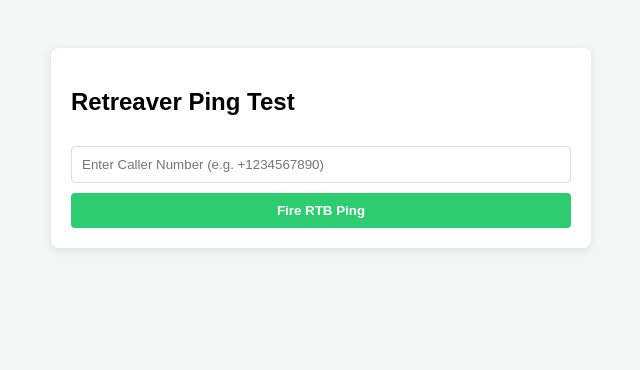
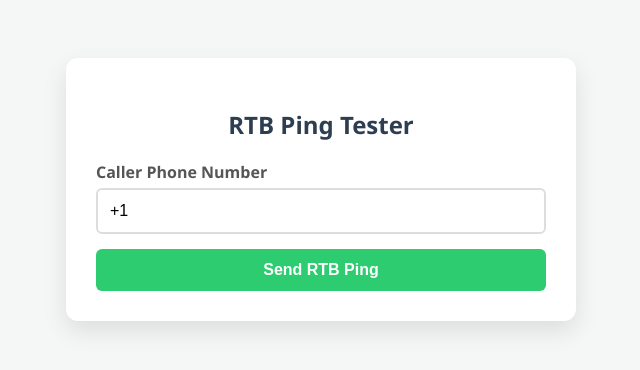
Before and after one commit to hamza2233-dev/auto-ping3, a website: page index.html in a window 1280 px wide. Shown: the whole page, without its empty margins (319-959 px from the left). Drawn offline with Linux system fonts and the light colour scheme.

Commit message:
Update index.html

```diff
--- a/index.html
+++ b/index.html
@@ -2,36 +2,70 @@
 <html lang="en">
 <head>
     <meta charset="UTF-8">
-    <title>Retreaver RTB Ping Tool</title>
+    <meta name="viewport" content="width=device-width, initial-scale=1.0">
+    <title>Retreaver RTB Tester</title>
     <style>
-        body { font-family: sans-serif; padding: 40px; background: #f4f7f6; }
-        .card { background: white; padding: 20px; border-radius: 8px; box-shadow: 0 2px 10px rgba(0,0,0,0.1); max-width: 500px; margin: auto; }
-        input { width: 100%; padding: 10px; margin: 10px 0; border: 1px solid #ddd; border-radius: 4px; box-sizing: border-box; }
-        button { width: 100%; padding: 10px; background: #2ecc71; color: white; border: none; border-radius: 4px; cursor: pointer; font-weight: bold; }
-        #result { margin-top: 20px; padding: 15px; background: #333; color: #0f0; border-radius: 4px; font-family: monospace; font-size: 12px; white-space: pre-wrap; display: none; }
+        :root { --primary: #2ecc71; --dark: #2c3e50; --bg: #f4f7f6; }
+        body { font-family: 'Segoe UI', sans-serif; background: var(--bg); display: flex; justify-content: center; padding-top: 50px; }
+        .container { background: white; padding: 30px; border-radius: 12px; box-shadow: 0 10px 25px rgba(0,0,0,0.1); width: 100%; max-width: 450px; }
+        h2 { color: var(--dark); margin-bottom: 20px; text-align: center; }
+        .form-group { margin-bottom: 15px; }
+        label { display: block; margin-bottom: 5px; font-weight: 600; color: #555; }
+        input { width: 100%; padding: 12px; border: 2px solid #ddd; border-radius: 6px; box-sizing: border-box; font-size: 16px; transition: border-color 0.3s; }
+        input:focus { border-color: var(--primary); outline: none; }
+        button { width: 100%; padding: 12px; background: var(--primary); color: white; border: none; border-radius: 6px; font-size: 16px; font-weight: bold; cursor: pointer; transition: opacity 0.3s; }
+        button:disabled { opacity: 0.6; cursor: not-allowed; }
+        #response-container { margin-top: 25px; display: none; }
+        pre { background: #272822; color: #f8f8f2; padding: 15px; border-radius: 6px; overflow-x: auto; font-size: 13px; line-height: 1.5; }
+        .status-tag { display: inline-block; padding: 4px 8px; border-radius: 4px; font-size: 12px; font-weight: bold; margin-bottom: 10px; }
+        .success { background: #d4edda; color: #155724; }
+        .error { background: #f8d7da; color: #721c24; }
     </style>
 </head>
 <body>
-    <div class="card">
-        <h2>Retreaver Ping Test</h2>
-        <input type="text" id="phone" placeholder="Enter Caller Number (e.g. +1234567890)">
-        <button onclick="firePing()">Fire RTB Ping</button>
-        <div id="result"></div>
+    <div class="container">
+        <h2>RTB Ping Tester</h2>
+        <div class="form-group">
+            <label for="caller_number">Caller Phone Number</label>
+            <input type="text" id="caller_number" placeholder="+15550001234" value="+1">
+        </div>
+        <button id="send-btn" onclick="sendPing()">Send RTB Ping</button>
+
+        <div id="response-container">
+            <div id="status-label" class="status-tag"></div>
+            <pre id="json-output"></pre>
+        </div>
     </div>
 
     <script>
-        async function firePing() {
-            const num = document.getElementById('phone').value;
-            const resDiv = document.getElementById('result');
-            resDiv.style.display = "block";
-            resDiv.innerText = "Pinging...";
+        async function sendPing() {
+            const btn = document.getElementById('send-btn');
+            const output = document.getElementById('json-output');
+            const container = document.getElementById('response-container');
+            const statusLabel = document.getElementById('status-label');
+            const number = document.getElementById('caller_number').value;
+
+            // UI Reset
+            btn.disabled = true;
+            btn.innerText = "Processing...";
+            container.style.display = "block";
+            output.innerText = "Waiting for Retreaver...";
 
             try {
-                const response = await fetch(`/api/ping?caller_number=${encodeURIComponent(num)}`);
+                // We call our own local API route (the proxy)
+                const response = await fetch(`/api/ping?caller_number=${encodeURIComponent(number)}`);
                 const data = await response.json();
-                resDiv.innerText = JSON.stringify(data, null, 2);
+
+                statusLabel.innerText = response.ok ? "SUCCESS" : "ERROR";
+                statusLabel.className = `status-tag ${response.ok ? 'success' : 'error'}`;
+                output.innerText = JSON.stringify(data, null, 2);
             } catch (err) {
-                resDiv.innerText = "Error: " + err.message;
+                statusLabel.innerText = "CONNECTION FAILED";
+                statusLabel.className = "status-tag error";
+                output.innerText = "Could not connect to the proxy server.";
+            } finally {
+                btn.disabled = false;
+                btn.innerText = "Send RTB Ping";
             }
         }
     </script>
```
